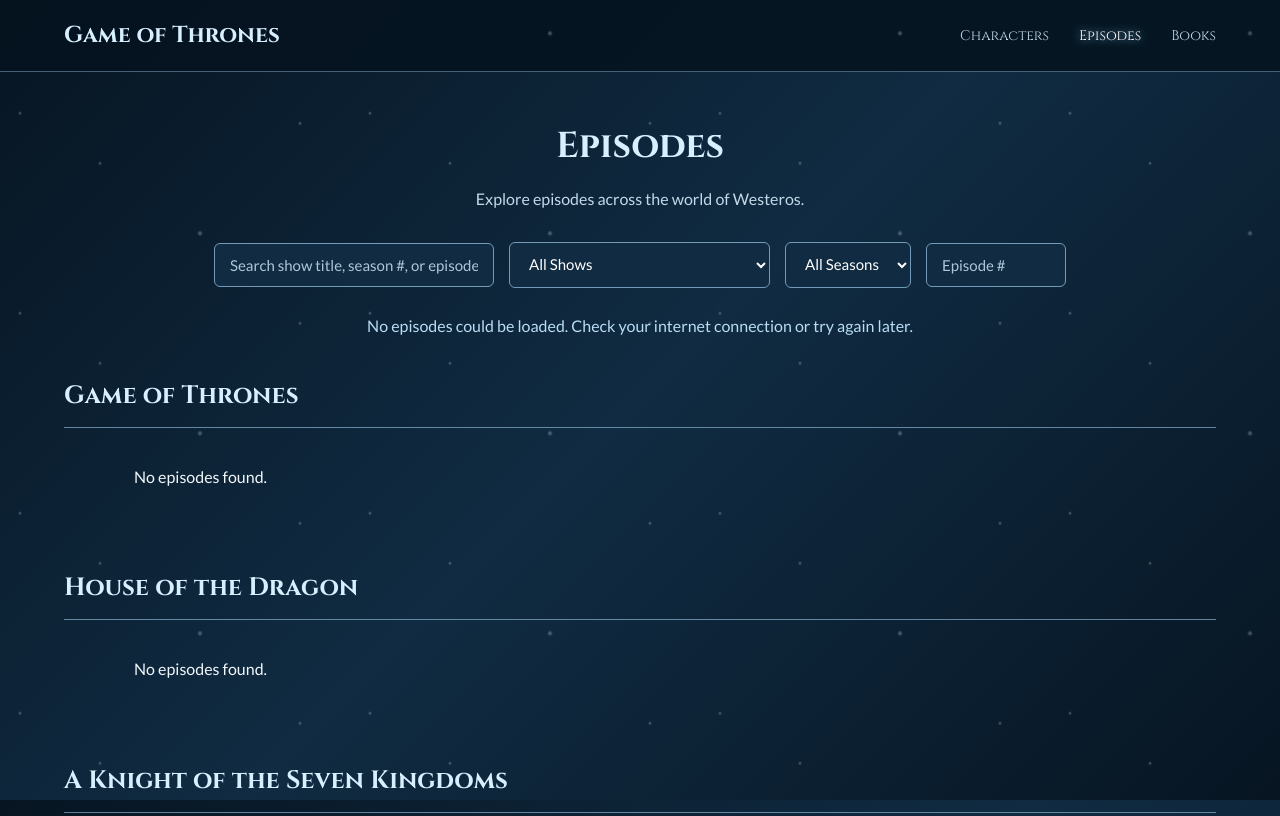
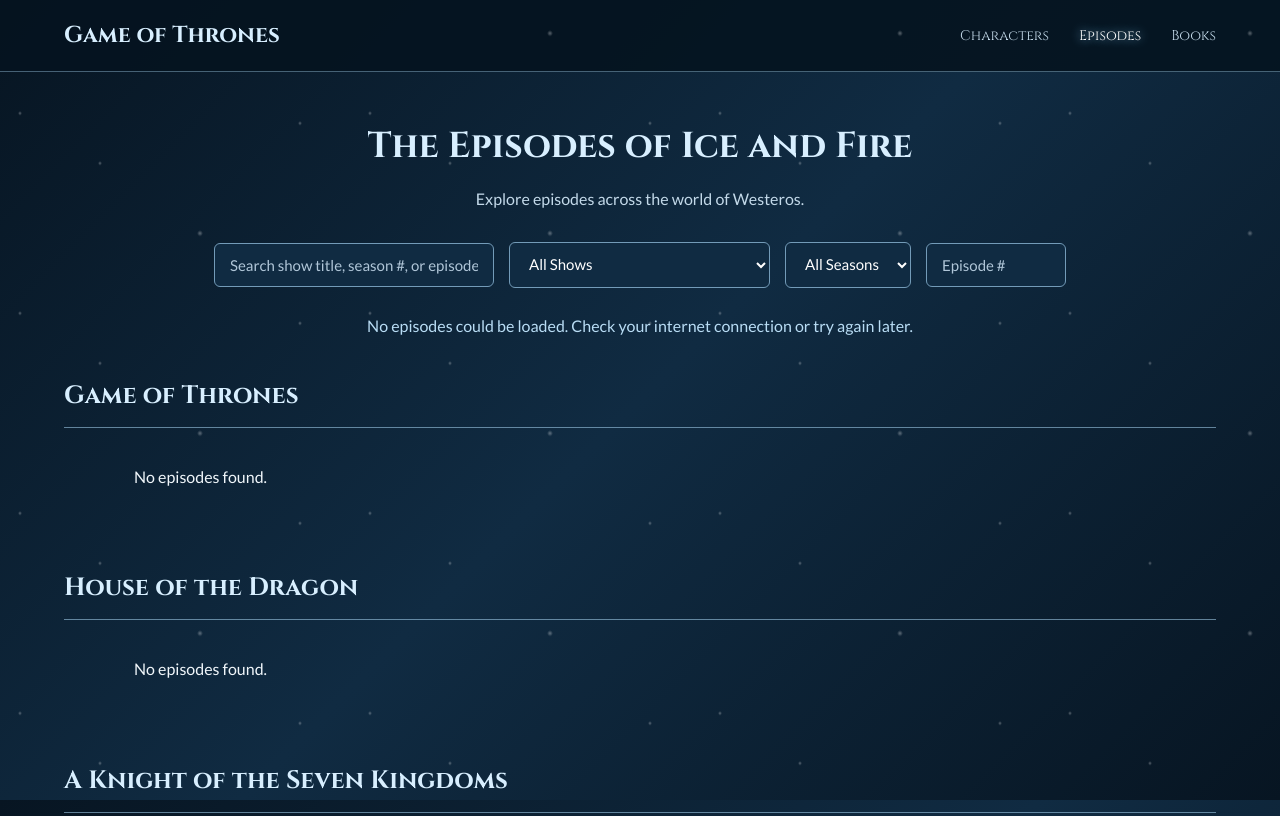
Before and after one commit to laursgclark/asoiafproj1, a plain HTML site: page episodes.html in a window 1280 px wide. Shown: the top 816 px of the page. Drawn offline with Linux system fonts and the light colour scheme; no server answers.

Commit message:
Update episodes.html

```diff
--- a/episodes.html
+++ b/episodes.html
@@ -29,7 +29,7 @@
 
     <main class="page-container">
 
-        <h1>Episodes</h1>
+        <h1>The Episodes of Ice and Fire</h1>
 
         <p>Explore episodes across the world of Westeros.</p>
 
```
